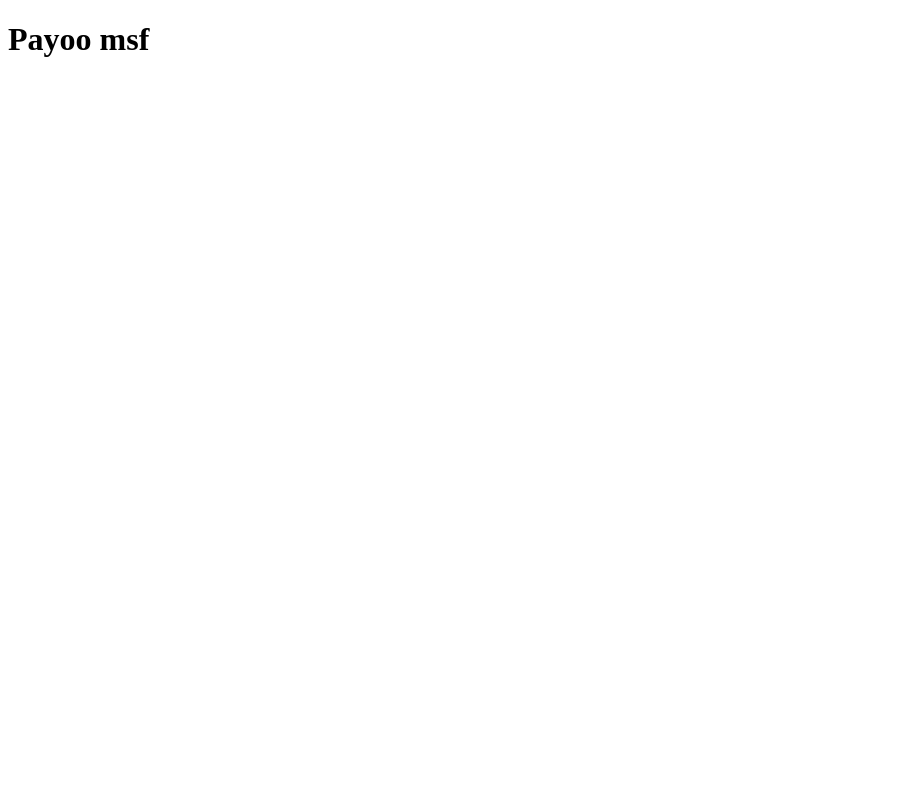
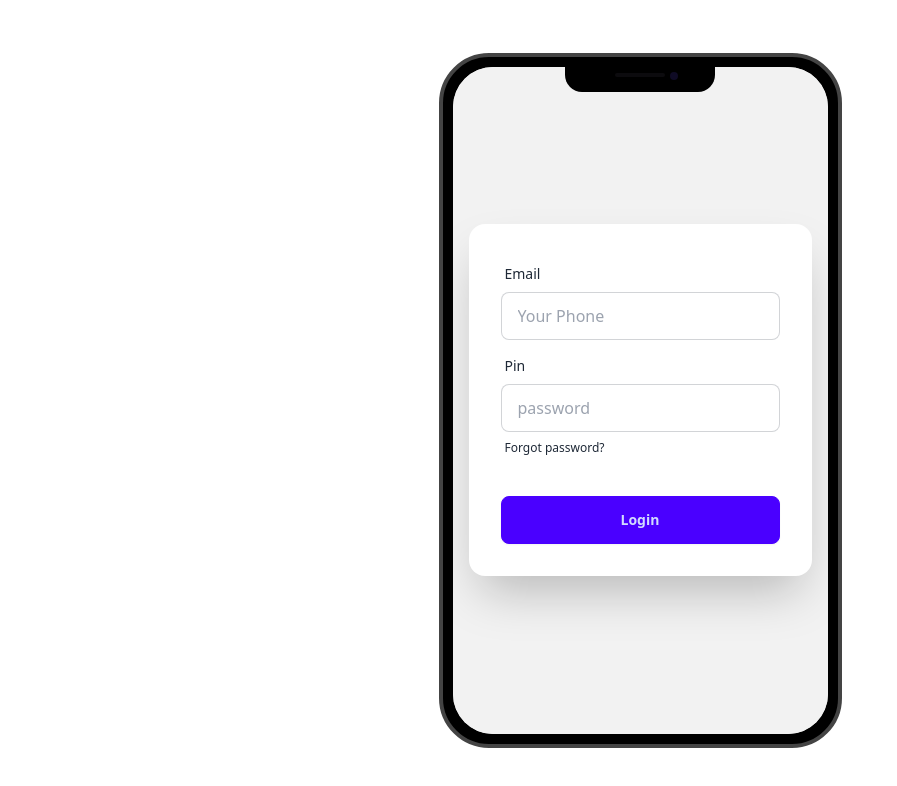
Before and after one commit to abdur-rhaman-babu/payoo-mfs, a plain HTML site: page index.html in a window 1280 px wide. Shown: the whole page, without its empty margins (0-897 px from the left). Drawn offline with nearby package versions, Linux system fonts and the light colour scheme.

Commit message:
login form design

```diff
--- a/index.html
+++ b/index.html
@@ -1,11 +1,66 @@
 <!DOCTYPE html>
 <html lang="en">
-<head>
-    <meta charset="UTF-8">
-    <meta name="viewport" content="width=device-width, initial-scale=1.0">
+  <head>
+    <meta charset="UTF-8" />
+    <meta name="viewport" content="width=device-width, initial-scale=1.0" />
     <title>Payoo Mfs</title>
-</head>
-<body>
-    <h1>Payoo msf</h1>
-</body>
+    <link
+      href="https://cdn.jsdelivr.net/npm/daisyui@4.12.10/dist/full.min.css"
+      rel="stylesheet"
+      type="text/css"
+    />
+    <script src="https://cdn.tailwindcss.com"></script>
+  </head>
+  <body>
+    <main class="flex justify-center items-center h-screen">
+      <div class="mockup-phone">
+        <div class="camera"></div>
+        <div class="display">
+          <div class="artboard artboard-demo phone-2">
+            <!-- Login section -->
+            <div class="hero bg-base-200 min-h-screen">
+              <div class="hero-content flex-col w-full">
+                <div
+                  class="card bg-base-100 w-full max-w-sm shrink-0 shadow-2xl"
+                >
+                  <form class="card-body">
+                    <div class="form-control">
+                      <label class="label">
+                        <span class="label-text">Email</span>
+                      </label>
+                      <input
+                        type="text"
+                        placeholder="Your Phone"
+                        class="input input-bordered"
+                        required
+                      />
+                    </div>
+                    <div class="form-control">
+                      <label class="label">
+                        <span class="label-text">Pin</span>
+                      </label>
+                      <input
+                        type="password"
+                        placeholder="password"
+                        class="input input-bordered"
+                        required
+                      />
+                      <label class="label">
+                        <a href="#" class="label-text-alt link link-hover"
+                          >Forgot password?</a
+                        >
+                      </label>
+                    </div>
+                    <div class="form-control mt-6">
+                      <button class="btn btn-primary">Login</button>
+                    </div>
+                  </form>
+                </div>
+              </div>
+            </div>
+          </div>
+        </div>
+      </div>
+    </main>
+  </body>
 </html>
```
Also changed, not shown: tailwind.config.js (added).
